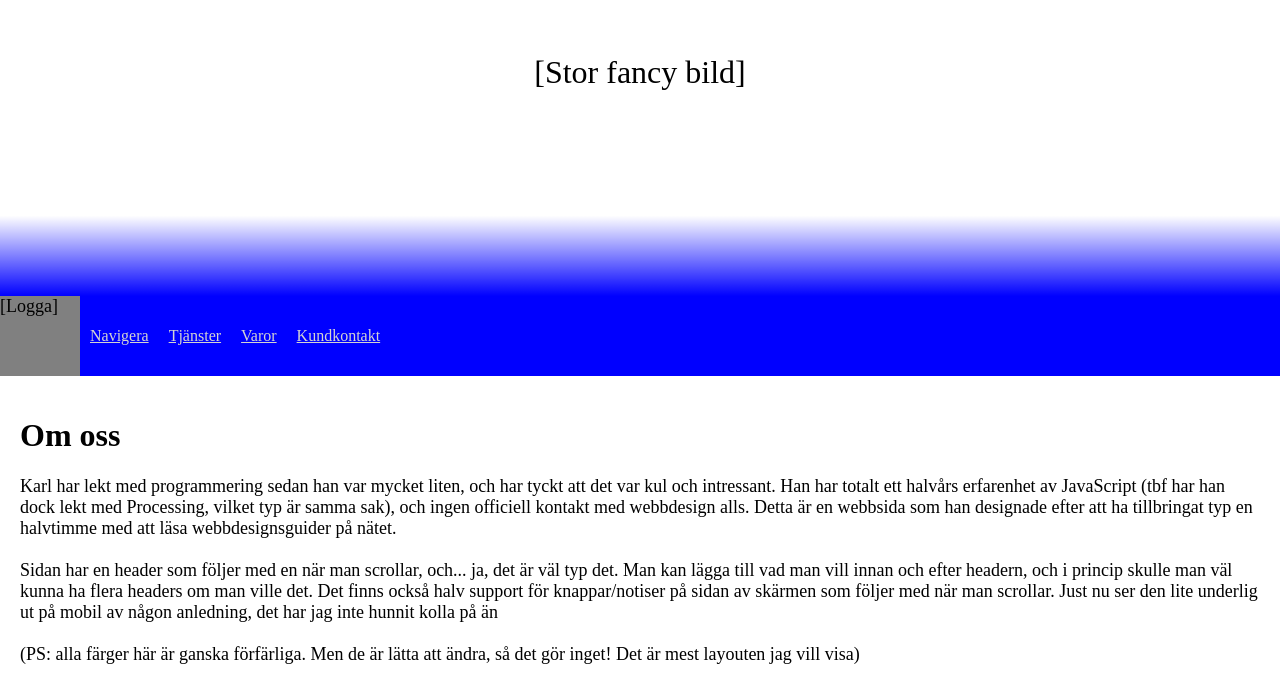
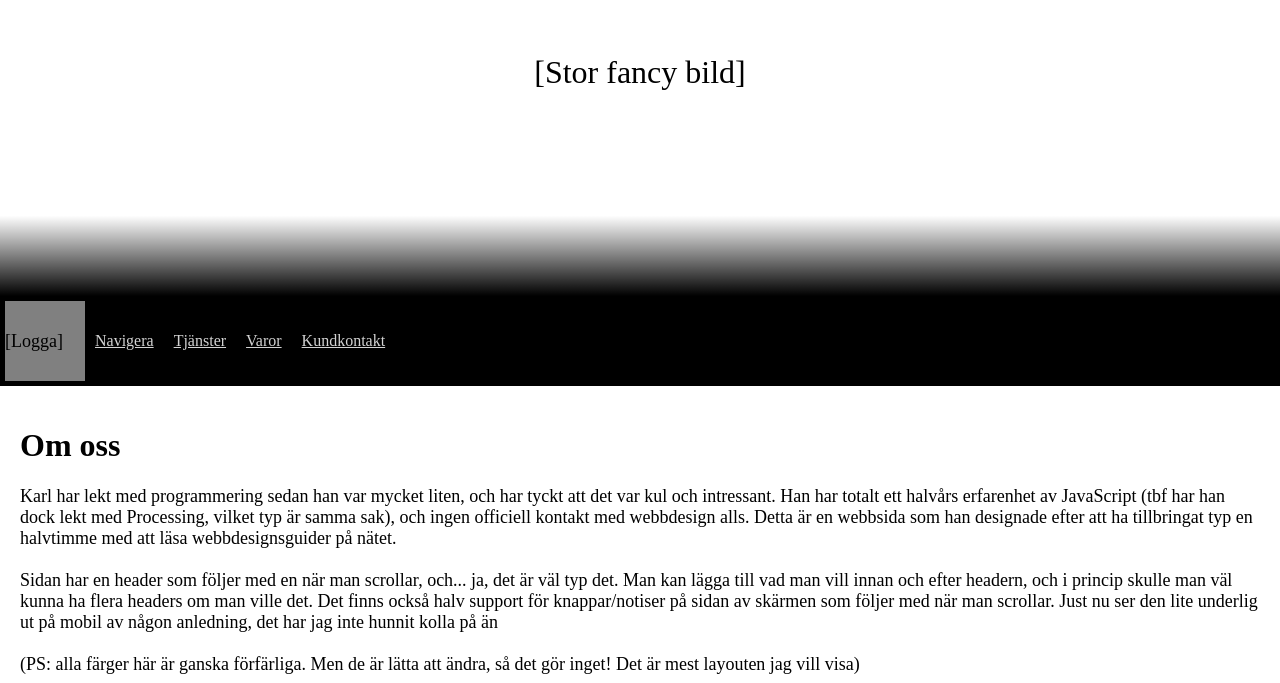
Before and after one commit to karlhenriksson/webpageTemplate, a plain HTML site: page index.html in a window 1280 px wide. Shown: the part 106-789 px from the top of the page. Drawn offline with Linux system fonts and the light colour scheme.

Commit message:
Update style.css

```diff
--- a/style.css
+++ b/style.css
@@ -2,21 +2,22 @@
 /* Header DIV */
 .sticky-header {
   position: sticky;
-  top: 0px;
+  top: -5px;  /* To remove pixel flickering on phones */
+  padding: 5px;
   height: 80px;
-  background-color: blue;
+  background-color: black;
   display: flex;
 }
 
 /* Main image gradient (https://webdevetc.com/blog/how-to-add-a-gradient-overlay-to-a-background-image-using-just-css-and-html/) */
 #main-image-gradient {
-  background-image: linear-gradient(to bottom, rgba(0,0,0,0) 80%, blue 100%);
+  background-image: linear-gradient(to bottom, rgba(0,0,0,0) 80%, black 100%);
   margin:0px;
 }
 
 /* End of page stuff */
 .footer {
-  background-color: blue;
+  background-color: black;
   display: flex;
   flex-direction: column;
   align-items: center;
@@ -34,7 +35,8 @@
   aspect-ratio: 1;
   max-width: 100px;
   min-width: 50px;
-  vertical-align: middle;
+  display: flex;
+  align-items: center;
 }
 
 /* Positioning the navigation options nicely on the header */
```
